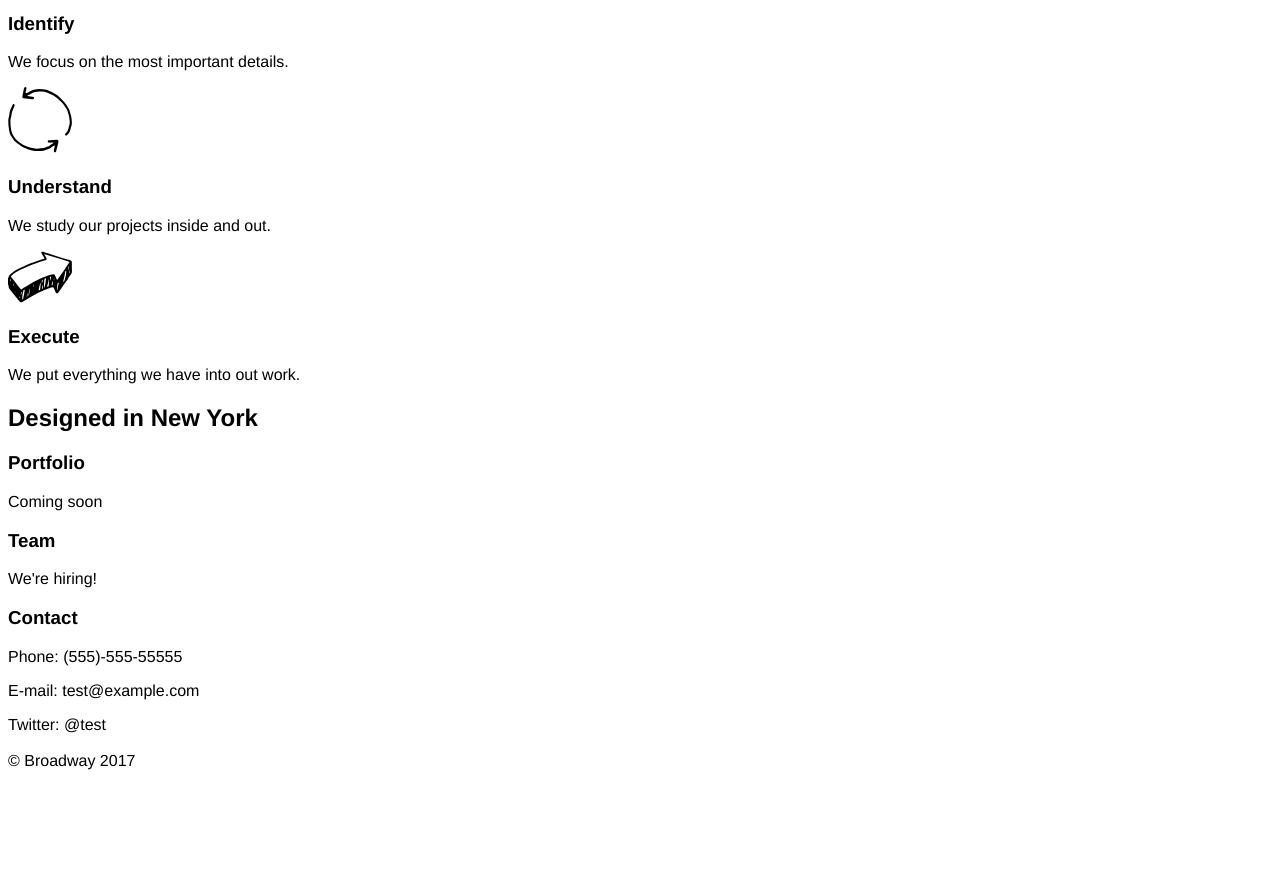
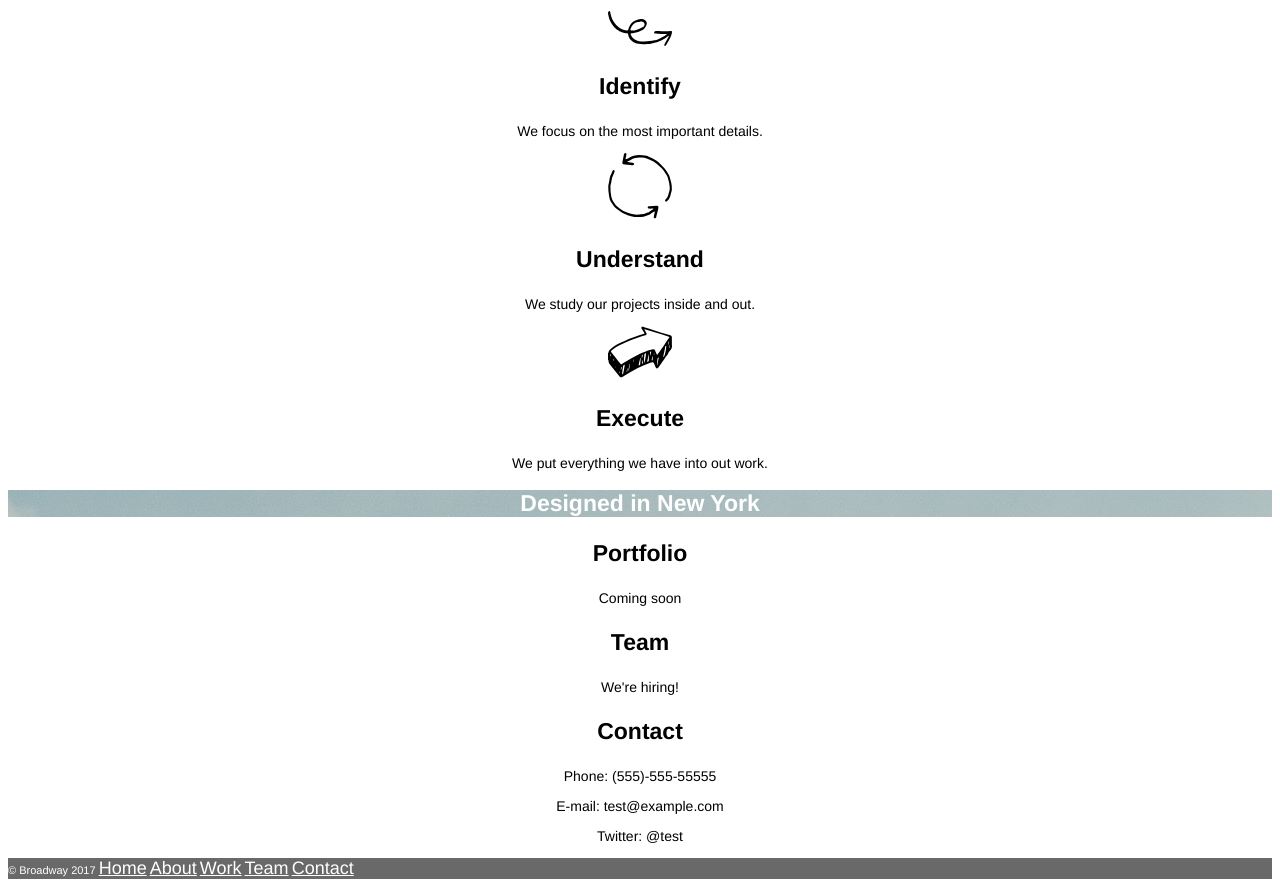
Before and after one commit to karolisracas/broadway, a plain HTML site: page index.html in a window 1280 px wide. Shown: the part 478-1368 px from the top of the page. Before the commit the page ends 1265 px from the top, so only its background shows below. Drawn offline with Linux system fonts and the light colour scheme.

Commit message:
complete html and css

```diff
--- a/index.html
+++ b/index.html
@@ -22,7 +22,7 @@
   </section>
 <!-- Process section -->
 
-<section>
+<section class="supporting">
   <h2>Our Process</h2>
 
   <div>
@@ -47,13 +47,13 @@
 
 <!-- Mini hero section -->
 
-<section>
+<section class="landing">
   <h2>Designed in New York</h2>
 </section>
 
 <!-- About section -->
 
-<section>
+<section class="supporting">
   <div>
     <h3>Portfolio</h3>
     <p>Coming soon</p>
--- a/resources/css/style.css
+++ b/resources/css/style.css
@@ -18,8 +18,13 @@ h3 {
   font-size: 70px;
 }
 
+.landing h2{
+  font-size: 23px;
+}
+
 .landing ul{
   list-style-type: none;
+  display: inline;
 }
 
 .landing li {
@@ -30,3 +35,25 @@ h3 {
   font-size: 18px;
   color: white;
 }
+
+.supporting {
+  text-align: center;
+}
+
+.supporting h2 {
+  font-size: 32px;
+}
+
+.supporting h3 {
+  font-size: 23px;
+}
+
+.supporting p{
+  font-size: 14px;
+}
+
+footer{
+  background-color: dimgray;
+  font-size: 11px;
+  color: white;
+}
```
